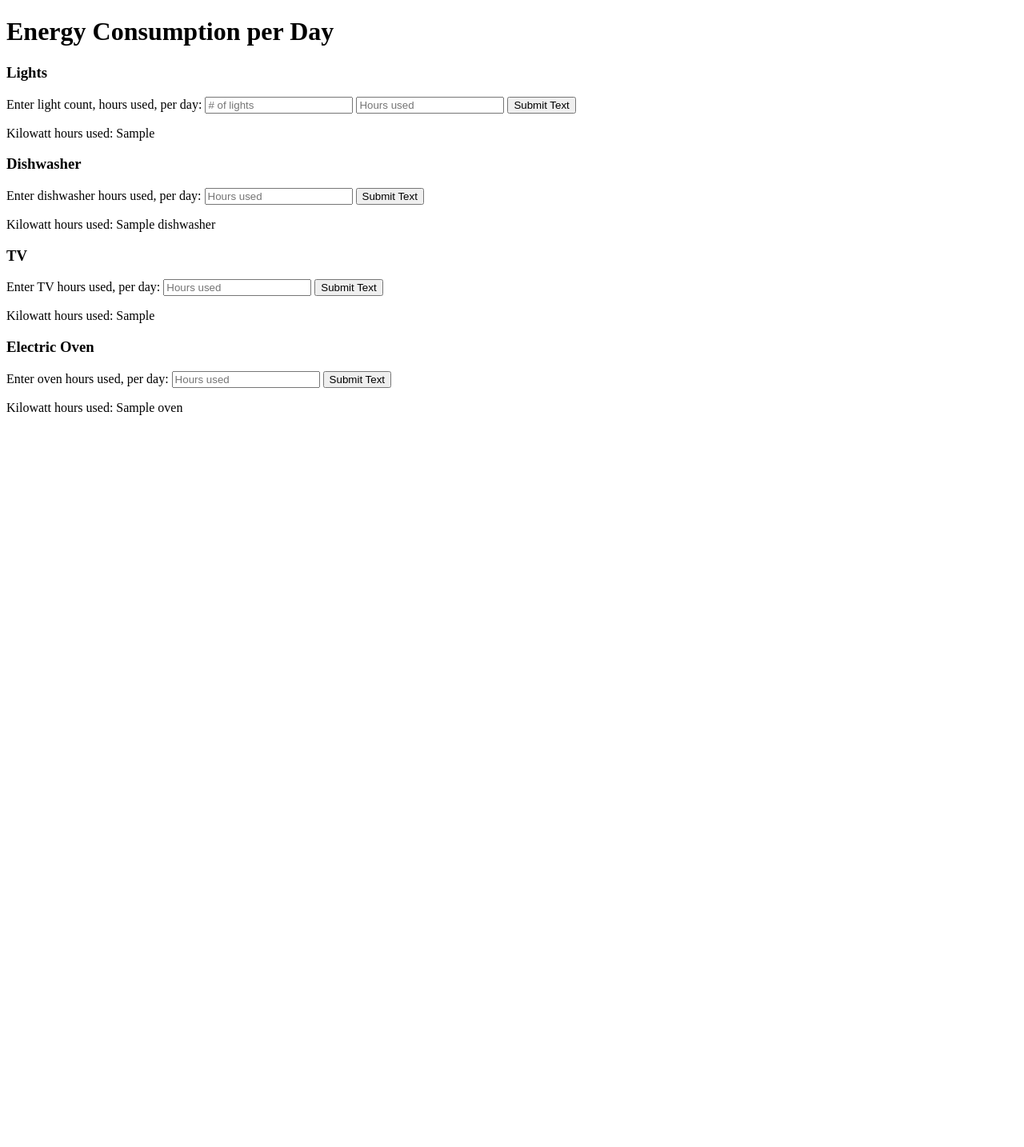
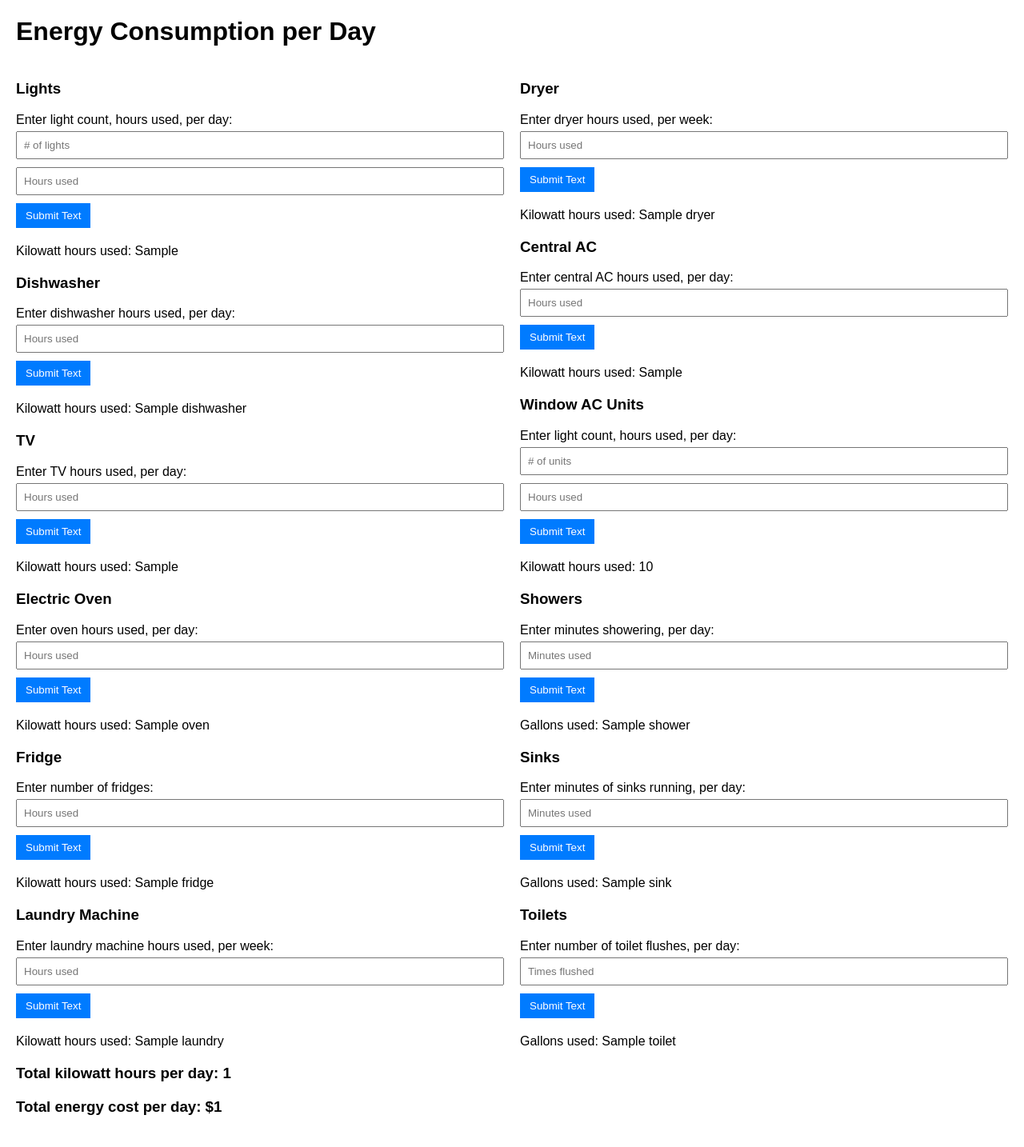
Before and after one commit to Buttons2017/HackathonCSHSBR, a Flask app: template templates/index2.html in a window 1280 px wide. Shown: the whole page at 80% size. Before the commit the page ends 519 px from the top, so only its background shows below. Run offline with Flask 3, Linux system fonts and the light colour scheme; the template is opened without the code that fills it: most values are stand-ins (such as "Sample title", 1, 10 or a date in 2020).

Commit message:
Add files via upload

```diff
--- a/app.py
+++ b/app.py
@@ -18,12 +18,24 @@ kWHlights = 0.0
 dishwasher = 0.0
 tv = 0.0
 oven = 0.0
+fridge = 0.0
+laundry=0.0
+dryer=0.0
+centerAC = 0.0
+windowCount = 0.0
+windowTime = 0.0
+windowCost = 0.0
+shower = 0.0
+sink = 0.0
+toilet = 0.0
+totalKWH = 0.0
 
 # Define routes
 
 @app.route('/', methods=['GET', 'POST'])
 def index():
-    global counter, lightCount, lightHours, kWHlights, dishwasher, tv, oven
+    global counter, lightCount, lightHours, kWHlights, dishwasher, tv, oven, fridge, dryer, laundry, centerAC, \
+        windowCount, windowTime, windowCost, shower, sink, toilet, totalKWH, totalKWHC
     if request.method == 'POST':
         # Check which form was submitted
         if 'increment_button' in request.form:
@@ -39,16 +51,31 @@ def index():
         elif 'oven' in request.form:
             oven = round(4*float(request.form.get('oven', '')),1)
         elif 'fridge' in request.form:
-            fridge = round(0.05 * float(request.form.get('fridge', '')), 1)
+            fridge = round(0.05*24 * float(request.form.get('fridge', '')), 1)
         elif 'laundry' in request.form:
-            laundry = round(1.5 * float(request.form.get('laundry', '')), 1)
+            laundry = round(1.5/7 * float(request.form.get('laundry', '')), 1)
         elif 'dryer' in request.form:
-            dryer = round(4.5 * float(request.form.get('dryer', '')), 1)
+            dryer = round(4.5/7 * float(request.form.get('dryer', '')), 1)
+        elif 'centerAC' in request.form:
+            centerAC = round(3.5*float(request.form.get('centerAC', '')))
+        elif 'windowCount' in request.form:
+            windowCount = int(request.form.get('windowCount', ''))
+            windowTime = float(request.form.get('windowHours', ''))
+            windowCost = round(windowCount * windowTime * 0.618,1)
+        elif 'shower' in request.form:
+            shower = round((150/60)*int(request.form.get('shower')),1)
+        elif 'sink' in request.form:
+            sink = round((200/60)*int(request.form.get('sink')),1)
+        elif 'toilet' in request.form:
+            toilet = round(0.47*int(request.form.get('toilet')),1)
 
-
+        totalKWH = round(kWHlights+dishwasher+tv+oven+fridge+laundry+dryer+centerAC+windowCost+shower+sink+toilet,1)
+        totalKWHC = round(totalKWH*0.17,2)
 
     return render_template('index2.html', counter=counter, lightCount=lightCount, lightHours=lightHours,
-                           kWHlights=kWHlights, dishwasher=dishwasher, tv=tv, oven=oven)
+                           kWHlights=kWHlights, dishwasher=dishwasher, tv=tv, oven=oven, fridge=fridge, laundry=laundry,
+                           dryer=dryer, centerAC=centerAC, windowCost=windowCost, shower=shower, sink=sink, toilet=toilet,
+                           totalKWH=totalKWH, totalKWHC=totalKWHC)
 
 
 @app.route('/test')
--- a/templates/index2.html
+++ b/templates/index2.html
@@ -4,10 +4,58 @@
     <meta charset="UTF-8">
     <meta name="viewport" content="width=device-width, initial-scale=1.0">
     <title>Separate Inputs</title>
+    <style>
+        body {
+            font-family: Arial, sans-serif;
+            margin: 20px;
+            padding: 0;
+        }
+        .container {
+            display: flex;
+            flex-wrap: wrap;
+            gap: 20px;
+        }
+        .column {
+            flex: 1;
+            min-width: 300px; /* Adjust this as per your preference */
+        }
+        h3 {
+            margin-top: 20px;
+        }
+        form {
+            margin-bottom: 20px;
+        }
+        label {
+            display: block;
+            margin-bottom: 5px;
+        }
+        input {
+            width: 100%;
+            padding: 8px;
+            margin-bottom: 10px;
+            box-sizing: border-box;
+        }
+        button {
+            padding: 8px 12px;
+            background-color: #007BFF;
+            color: white;
+            border: none;
+            cursor: pointer;
+        }
+        button:hover {
+            background-color: #0056b3;
+        }
+        p {
+            margin-top: 5px;
+        }
+    </style>
 </head>
 <body>
     <h1>Energy Consumption per Day</h1>
 
+    <div class="container">
+        <!-- First Column -->
+        <div class="column">
             <h3>Lights</h3>
             <form method="POST">
                 <label for="lightCount">Enter light count, hours used, per day:</label>
@@ -17,7 +65,6 @@
             </form>
             <p>Kilowatt hours used: {{ kWHlights }}</p>
 
-
             <h3>Dishwasher</h3>
             <form method="POST">
                 <label for="dishwasher">Enter dishwasher hours used, per day:</label>
@@ -25,7 +72,6 @@
                 <button type="submit" name="text_submit_button">Submit Text</button>
             </form>
             <p>Kilowatt hours used: {{ dishwasher }}</p>
-
 
             <h3>TV</h3>
             <form method="POST">
@@ -44,5 +90,83 @@
             <p>Kilowatt hours used: {{ oven }}</p>
 
 
+
+            <h3>Fridge</h3>
+            <form method="POST">
+                <label for="oven">Enter number of fridges:</label>
+                <input type="number" step="1" id="fridge" name="fridge" placeholder="Hours used" required>
+                <button type="submit" name="text_submit_button">Submit Text</button>
+            </form>
+            <p>Kilowatt hours used: {{ fridge }}</p>
+
+            <h3>Laundry Machine</h3>
+            <form method="POST">
+                <label for="laundry">Enter laundry machine hours used, per week:</label>
+                <input type="number" step=".1" id="laundry" name="laundry" placeholder="Hours used" required>
+                <button type="submit" name="text_submit_button">Submit Text</button>
+            </form>
+            <p>Kilowatt hours used: {{ laundry }}</p>
+
+            <h3>Total kilowatt hours per day: {{ totalKWH }}</h3>
+            <h3>Total energy cost per day: ${{ totalKWHC }}</h3>
+
+
+        </div>
+
+    <div class="column">
+
+
+            <h3>Dryer</h3>
+            <form method="POST">
+                <label for="dryer">Enter dryer hours used, per week:</label>
+                <input type="number" step=".1" id="dryer" name="dryer" placeholder="Hours used" required>
+                <button type="submit" name="text_submit_button">Submit Text</button>
+            </form>
+            <p>Kilowatt hours used: {{ dryer }}</p>
+
+            <h3>Central AC</h3>
+            <form method="POST">
+                <label for="centerAC">Enter central AC hours used, per day:</label>
+                <input type="number" step=".1" id="centerAC" name="centerAC" placeholder="Hours used" required>
+                <button type="submit" name="text_submit_button">Submit Text</button>
+            </form>
+            <p>Kilowatt hours used: {{ centerAC }}</p>
+
+            <h3>Window AC Units</h3>
+            <form method="POST">
+                <label for="windowCount">Enter light count, hours used, per day:</label>
+                <input type="number" id="windowCount" name="windowCount" placeholder="# of units" required>
+                <input type="number" id="windowHours" name="windowHours" step="0.1" placeholder="Hours used" required>
+                <button type="submit" name="text_submit_button">Submit Text</button>
+            </form>
+            <p>Kilowatt hours used: {{ windowCost }}</p>
+
+            <h3>Showers</h3>
+            <form method="POST">
+                <label for="shower">Enter minutes showering, per day:</label>
+                <input type="number" step="1" id="shower" name="shower" placeholder="Minutes used" required>
+                <button type="submit" name="text_submit_button">Submit Text</button>
+            </form>
+            <p>Gallons used: {{ shower }}</p>
+
+            <h3>Sinks</h3>
+            <form method="POST">
+                <label for="shower">Enter minutes of sinks running, per day:</label>
+                <input type="number" step="1" id="sink" name="sink" placeholder="Minutes used" required>
+                <button type="submit" name="text_submit_button">Submit Text</button>
+            </form>
+            <p>Gallons used: {{ sink }}</p>
+
+            <h3>Toilets</h3>
+            <form method="POST">
+                <label for="shower">Enter number of toilet flushes, per day:</label>
+                <input type="number" step="1" id="toilet" name="toilet" placeholder="Times flushed" required>
+                <button type="submit" name="text_submit_button">Submit Text</button>
+            </form>
+            <p>Gallons used: {{ toilet }}</p>
+
+
+
+    </div>
 </body>
 </html>
```
Lines whose indentation alone changed are shown as unchanged.
